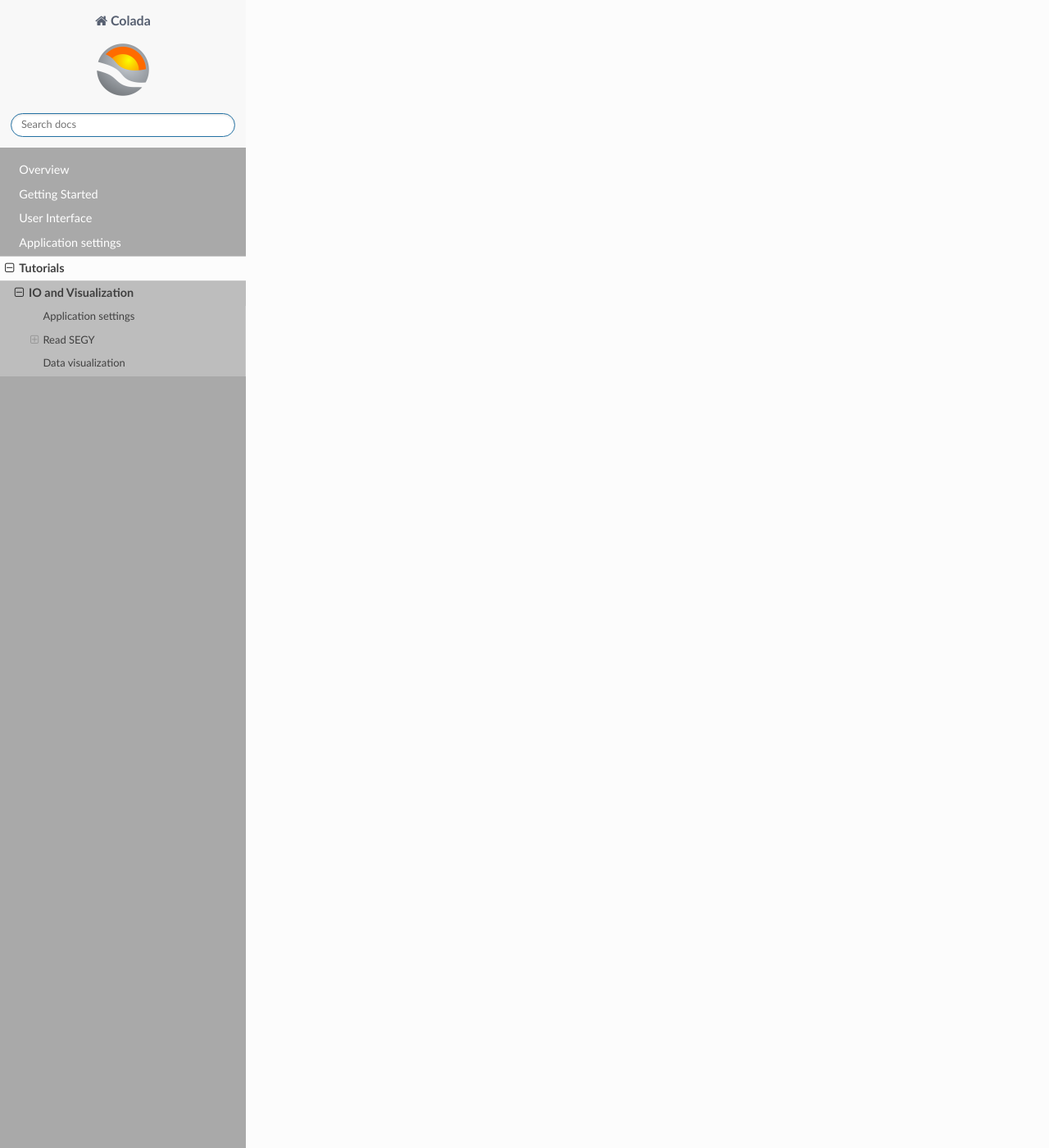
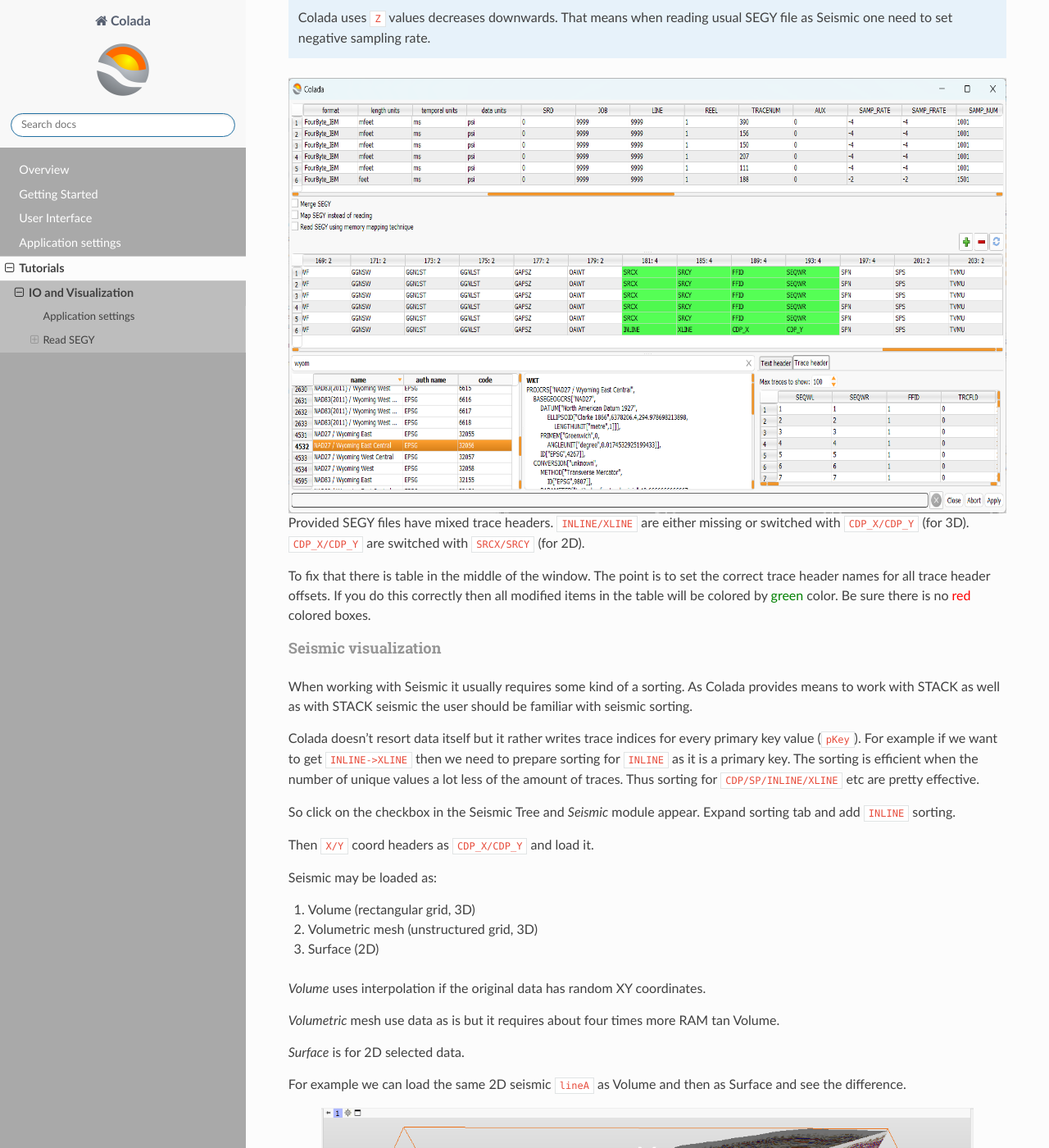
Before and after one commit to kerim371/colada-docs, a Sphinx documentation site: the page built from source/user_guide/tutorials/io_and_visualization/io_and_visualization.md, in a window 1280 px wide and 1400 px high, scrolled down 5324 px. Shown: the whole window at 82% size. Built offline with Sphinx 7.4.7 and the Read the Docs theme 2.0.0, drawn with Linux system fonts in a browser that asks for light colours; some of the changed text lies outside the part shown.

Commit message:
Improved IO tutorial

````diff
--- a/source/user_guide/tutorials/io_and_visualization/io_and_visualization.md
+++ b/source/user_guide/tutorials/io_and_visualization/io_and_visualization.md
@@ -90,7 +90,7 @@ Or for Geo Volume it defines units of each scalar value of data (pressure for ex
 
 *To be confident that your units are convertable one may use the* [web service](http://13.52.135.81/convert).
 
-## Data visualization
+#### Geo Volume visualization
 
 After data is read it should appear in the Geo Volume tree.
 As Geo Volume may be pretty big and not all the time the user wants to load oll data to the memory, after clicking on the checkbox the module will be switched to `GeoVolumes` where one can select a subset of the data to load.
@@ -151,3 +151,84 @@ In this case an object will be rendered as Volume.
 Rendered Volume is controlled in `Volume Rendering` module.
 `Volume` module is for usual representation using Slices.
 Check these modules to see how you can customize the visualization.
+
+### Read SEGY as Seismic
+
+To read SEGY as Seismic right click on *Seismic* tree view to invoke menu `Import->SEGY`.
+Add the same files as we have read with Geo Volume reader.
+
+Carefully set all the parameters.
+it is important to set survey type (2D/3D), data type (stack/prestack), domain, units ,sampling rate.
+
+:::{note}
+
+Colada uses `Z` values decreases downwards. That means when reading usual SEGY file as Seismic one need to set negative sampling rate.
+
+:::
+
+```{image} seis_reader.png
+:alt: Colada seismic reader
+:class: bg-primary
+:scale: 70%
+:align: center
+```
+
+Provided SEGY files have mixed trace headers. `INLINE/XLINE` are either missing or switched with `CDP_X/CDP_Y` (for 3D).
+`CDP_X/CDP_Y` are switched with `SRCX/SRCY` (for 2D).
+
+To fix that there is table in the middle of the window.
+The point is to set the correct trace header names for all trace header offsets.
+If you do this correctly then all modified items in the table will be colored by <span style="color:green">green</span> color. Be sure there is no <span style="color:red">red</span> colored boxes.
+
+#### Seismic visualization
+
+When working with Seismic it usually requires some kind of a sorting.
+As Colada provides means to work with STACK as well as with STACK seismic the user should be familiar with seismic sorting.
+
+Colada doesn't resort data itself but it rather writes trace indices for every primary key value (`pKey`).
+For example if we want to get `INLINE->XLINE` then we need to prepare sorting for `INLINE` as it is a primary key.
+The sorting is efficient when the number of unique values a lot less of the amount of traces.
+Thus sorting for `CDP/SP/INLINE/XLINE` etc are pretty effective.
+
+So click on the checkbox in the Seismic Tree and *Seismic* module appear.
+Expand sorting tab and add `INLINE` sorting.
+
+Then `X/Y` coord headers as `CDP_X/CDP_Y` and load it.
+
+Seismic may be loaded as:
+
+1) Volume (rectangular grid, 3D)
+2) Volumetric mesh (unstructured grid, 3D)
+3) Surface (2D)
+
+*Volume* uses interpolation if the original data has random XY coordinates.
+
+*Volumetric* mesh use data as is but it requires about four times more RAM tan Volume.
+
+*Surface* is for 2D selected data.
+
+For example we can load the same 2D seismic `lineA` as Volume and then as Surface and see the difference.
+
+```{image} seismic_displayed_2d.png
+:alt: Colada seismic displayed 2D
+:class: bg-primary
+:scale: 70%
+:align: center
+```
+
+In the same way we can visualize 3D seismic as volume.
+
+```{image} seismic_displayed_2d_3d.png
+:alt: Colada seismic displayed 2D and 3D
+:class: bg-primary
+:scale: 70%
+:align: center
+```
+
+Volume visualization is controlled by `Volumes` and `Volume Rendering` modules.
+
+Surface and Volumetric mesh is controlled by `Models` module.
+
+All the loaded data is displayed in `Data` module.
+
+Try to play with it.
````
Also changed, not shown: source/user_guide/tutorials/io_and_visualization/seis_reader.png (added), source/user_guide/tutorials/io_and_visualization/seismic_displayed_2d.png (added), source/user_guide/tutorials/io_and_visualization/seismic_displayed_2d_3d.png (added).
